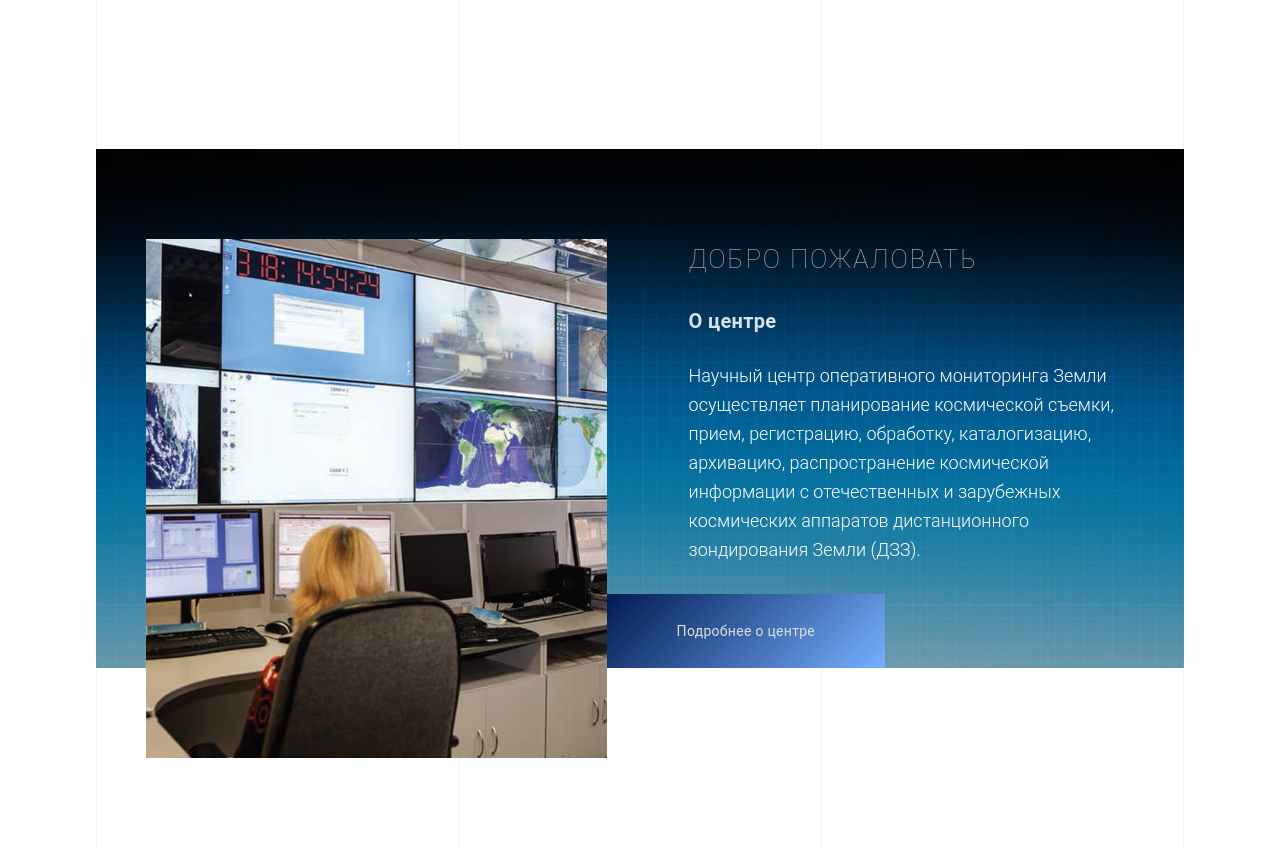
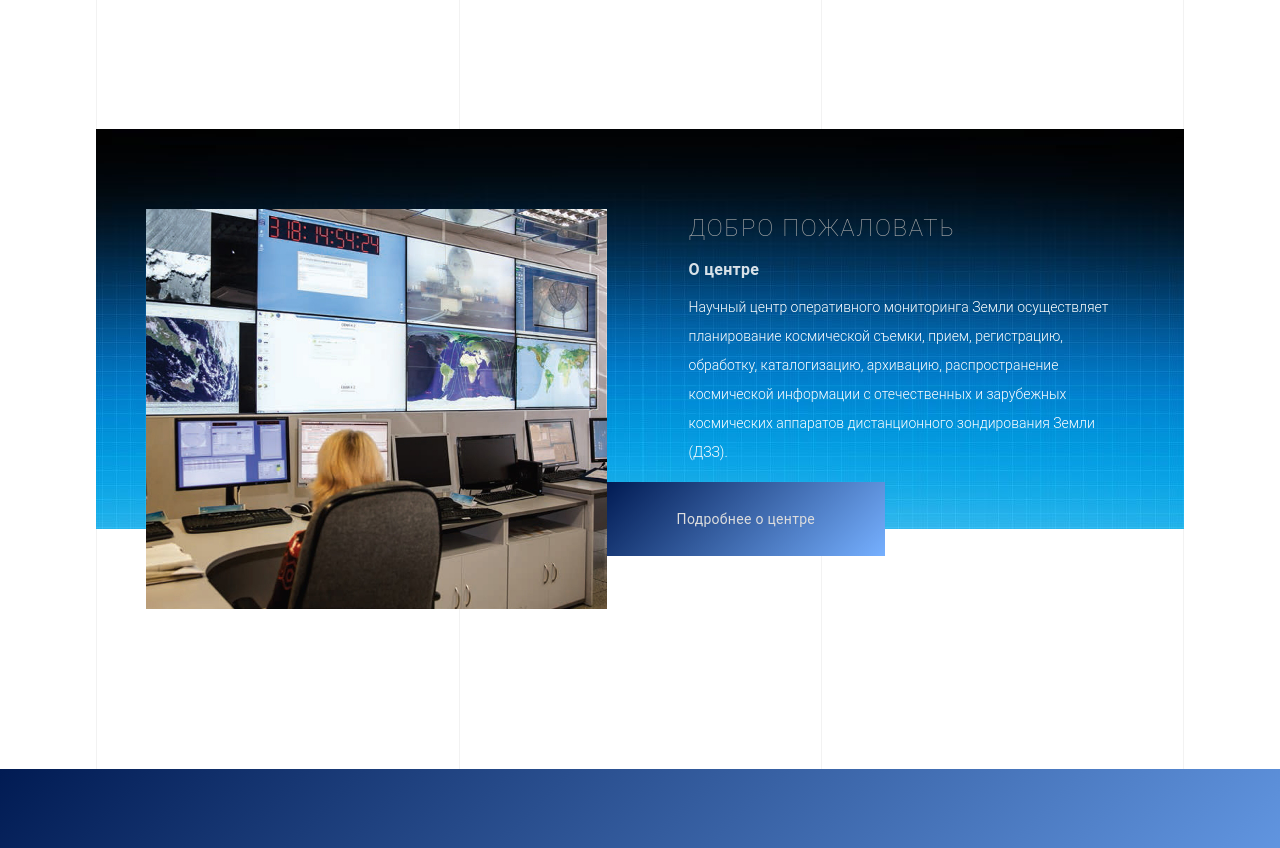
Before and after one commit to vladko25/ntsomz, a plain HTML site: page dist/index.html in a window 1280 px wide. Shown: the part 831-1679 px from the top of the page. Drawn offline with nearby package versions, Linux system fonts and the light colour scheme.

Commit message:
24.01.2021 21:20

```diff
--- a/#sourse/scss/_front-page.scss
+++ b/#sourse/scss/_front-page.scss
@@ -57,15 +57,16 @@
 /* ============================================ */
 .ntsomz-about {
 	max-width: 100%;
-	height: 100%;
+	height: 100vh;
 	// min-height: 100%;
 	flex: 1 1 100%;
 	display: flex;
-	justify-content: space-between;
+	// justify-content: space-between;
+	justify-content: center;
 	align-items: center;
 	position: relative;
 	margin: 0;
-	padding: 180px 0;
+	// padding: 180px 0;
 
 	@media (max-width: 992px) {
 		padding: 240px 0;
@@ -85,12 +86,10 @@
 	/* .ntsomz-about__wrapper */
 	&__wrapper {
 		width: 85%;
-		height: 100%;
-		margin: 0 auto;
-		background-color: #111;
-		background-image: url('../../assets/img/bg.jpg');
-		background-position: center top;
+		height: 60vh;
+		margin: auto;
 		position: relative;
+		display: flex;
 
 		&::before {
 			content: '';
@@ -101,7 +100,7 @@
 			width: 100%;
 			height: 100%;
 			min-height: 0;
-			background-image: linear-gradient(0deg, rgba(0,0,0,0.3), rgba(0,0,0,0.3));
+			// background-image: linear-gradient(0deg, rgba(0,0,0,0.3), rgba(0,0,0,0.3));
 		}
 
 		@media (max-width: 992px) {
@@ -124,7 +123,11 @@
 		position: relative;
 		width: 100%;
 		height: auto;
-		padding: 90px 0 0;
+		margin: 0 0 10vh;
+		padding: 10vh 0 0;
+		background-color: #111;
+		background-image: url('../../assets/img/bg.jpg');
+		background-position: center top;
 
 		@media (max-width: 992px) {
 			padding: 60px 0 0;
@@ -139,7 +142,7 @@
 	/* .ntsomz-about__image */
 	&__image {
 		position: absolute;
-		top: 90px;
+		top: 10vh;
 		// left: 0;
 		width: calc(42.333% + 50px);
 		height: 100%;
@@ -206,8 +209,8 @@
 	&__title {
 		flex: 1 1 100%;
 		padding: 0;
-		margin: 0 50px 30px 15px;
-		font-size: 26px;
+		margin: 0 50px 15px 15px;
+		font-size: 24px;
 		line-height: 1.6;
 		font-weight: 100;
 		letter-spacing: 0.07em;
@@ -227,8 +230,8 @@
 	&__subtitle {
 		flex: 1 1 100%;
 		padding: 0;
-		margin: 0 50px 30px 15px;
-		font-size: 20px;
+		margin: 0 50px 15px 15px;
+		font-size: 16px;
 		font-weight: 700;
 		letter-spacing: 0.3px;
 		display: inline-block;
@@ -246,8 +249,8 @@
 	&__text {
 		flex: 1 1 100%;
 		padding: 0;
-		margin: 0 50px 30px 15px;
-		font-size: 18px;
+		margin: 0 50px 15px 15px;
+		font-size: 14px;
 		line-height: 29px;
 		font-weight: 300;
 
--- a/#sourse/scss/_header.scss
+++ b/#sourse/scss/_header.scss
@@ -702,8 +702,7 @@ body {
 					left: 0;
 					right: 0;
 					bottom: 0;
-					background-image: rgba(0, 0, 0, 1.0);
-					z-index: 1;
+					background-image: rgba(0, 0, 0, 0.8);
 				}
 
 				img {
--- a/dist/index.html
+++ b/dist/index.html
@@ -82,7 +82,7 @@
 					<div class="top-posts__item top-post">
 						<a href="#" class="top-post__link"></a>
 						<div class="top-post__img">
-							<img src="assets/img/main-news/conference.jpg" alt="">
+							<img src="assets/img/jpg/conference.jpg" alt="">
 						</div>
 						<div class="top-post__content">
 							<div class="top-post__title">Восемнадцатая Всероссийская открытая конференция «Современные проблемы дистанционного зондирования Земли из космоса» в НЦ ОМЗ АО «Российские космические системы»</div>
@@ -94,7 +94,7 @@
 					<div class="top-posts__item top-post">
 						<a href="#" class="top-post__link"></a>
 						<div class="top-post__img">
-							<img src="assets/img/main-news/calender.jpg" alt="">
+							<img src="assets/img/jpg/calender.jpg" alt="">
 						</div>
 						<div class="top-post__content">
 							<div class="top-post__title">
@@ -111,7 +111,7 @@
 					<div class="top-posts__item top-post">
 						<a href="#" class="top-post__link"></a>
 						<div class="top-post__img">
-							<img src="assets/img/main-operational-work/4.gif" alt="">
+							<img src="assets/img/jpg/world-map.jpg" alt="">
 						</div>
 						<div class="top-post__content">
 							<div class="top-post__title">Отснятая территория</div>
@@ -125,7 +125,7 @@
 					<div class="top-posts__item top-post">
 						<a href="gallery.html" class="top-post__link"></a>
 						<div class="top-post__img">
-							<img src="assets/img/1512_6.jpg" alt="">
+							<img src="assets/img/jpg/satellite-images.jpg" alt="">
 						</div>
 						<div class="top-post__content">
 							<div class="top-post__title">Снимки с космических аппаратов</div>
@@ -137,7 +137,7 @@
 					<div class="top-posts__item top-post">
 						<a href="gallery.html" class="top-post__link"></a>
 						<div class="top-post__img">
-							<img src="assets/img/main-operational-work/3.gif" alt="">
+							<img src="assets/img/jpg/operational-work.jpg" alt="">
 						</div>
 						<div class="top-post__content">
 							<div class="top-post__title">Оперативная деятельность</div>
@@ -149,7 +149,7 @@
 					<div class="top-posts__item top-post">
 						<a href="#" class="top-post__link"></a>
 						<div class="top-post__img">
-							<img src="assets/img/pages/ant1.jpg" alt="">
+							<img src="assets/img/jpg/reception-stations.jpg" alt="">
 						</div>
 						<div class="top-post__content">
 							<div class="top-post__title">Станции приёма космической информации</div>
@@ -161,7 +161,7 @@
 					<div class="top-posts__item top-post">
 						<a href="#" class="top-post__link"></a>
 						<div class="top-post__img">
-							<img src="assets/img/nasa-yZygONrUBe8-unsplash.jpg" alt="">
+							<img src="assets/img/jpg/default.jpg" alt="">
 						</div>
 						<div class="top-post__content">
 							<div class="top-post__title">Заголовок новости</div>
```
Also changed, not shown: #sourse/html-parts/_header.html (+7 -7 lines), dist/about.html (+7 -7 lines), dist/gallery.html (+7 -7 lines), dist/assets/css/style.css.
